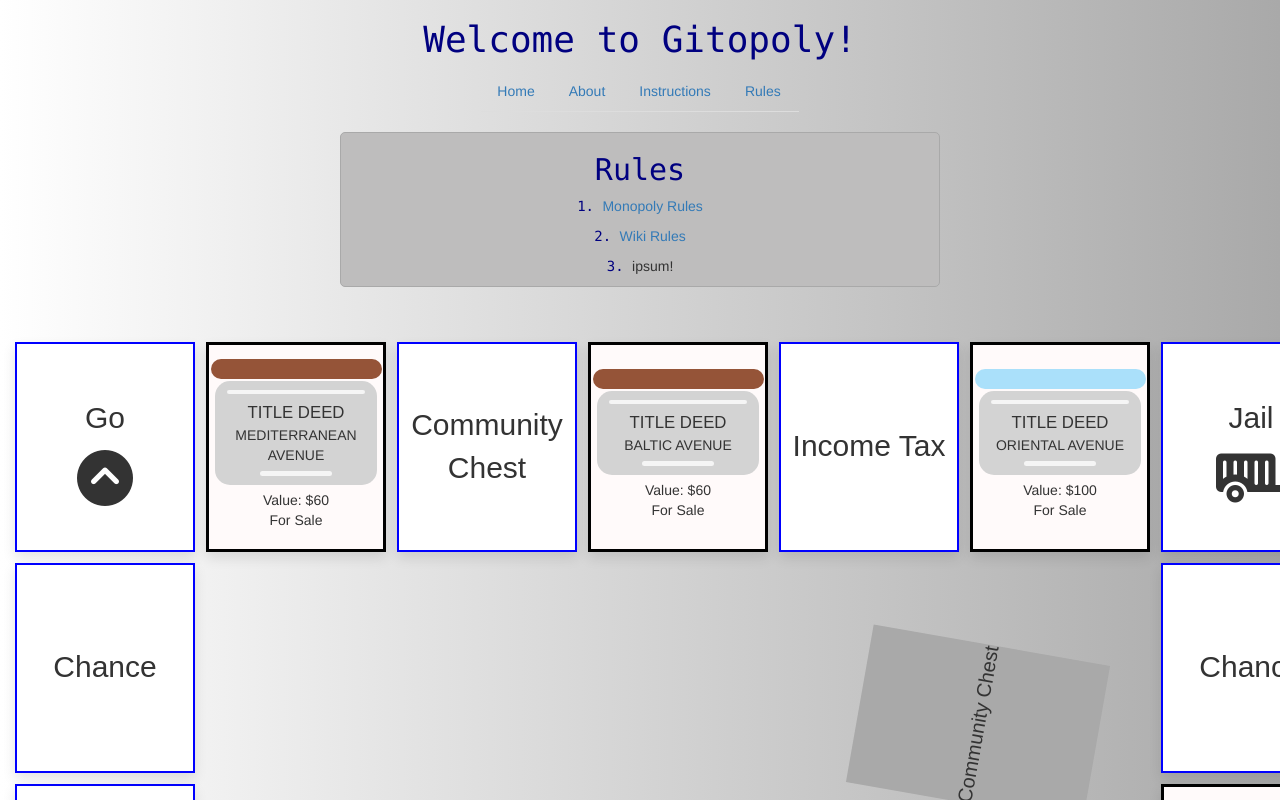
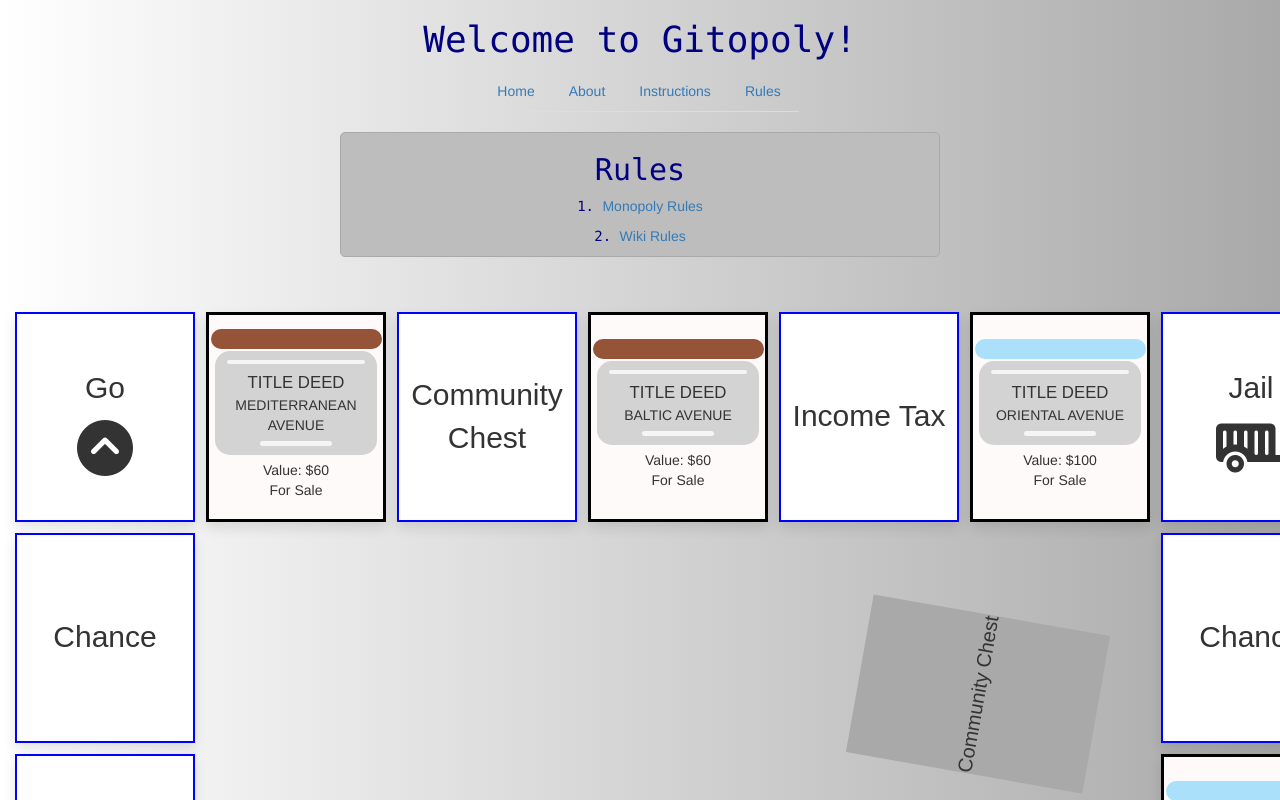
Before and after one commit to Ebyrd10/Gitopoly, a React (Create React App) app in the folder develop/: page /rules in a window 1280 px wide. Shown: the top 800 px of the page. Built offline with nearby package versions, Linux system fonts and the light colour scheme; no server answers; a web font is replaced by a local one.

Commit message:
updated contents in the navbar

```diff
--- a/develop/src/components/NavBar/pages/Rules.js
+++ b/develop/src/components/NavBar/pages/Rules.js
@@ -8,7 +8,6 @@
       <div>
         <p><span id="list-tag"> 1. </span> <a href="https://howdoyouplayit.com/monopoly-rules-play-monopoly/#:~:text=Each%20player%20chooses%20a%20token,from%20the%20Banker's%20own%20assets." target="_blank" rel="noopener noreferrer"> Monopoly Rules</a></p>
         <p><span id="list-tag"> 2. </span> <a href="https://en.wikibooks.org/wiki/Monopoly/Official_Rules" target="_blank" rel="noopener noreferrer"> Wiki Rules </a></p>
-        <p><span id="list-tag"> 3. </span> ipsum!</p>
       </div>
     </div>
   );
```
